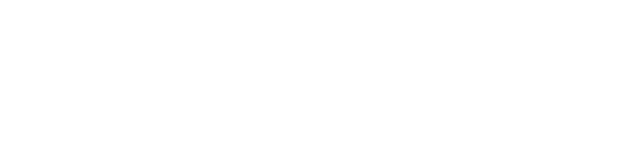
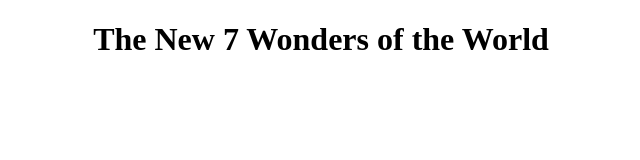
Before and after one commit to thebeanogamer/Wonders-Website, a plain HTML site: page index.html in a window 1280 px wide. Shown: the whole page, without its empty margins (319-959 px from the left). Drawn offline with Linux system fonts and the light colour scheme.

Commit message:
Add H1 to homepage

```diff
--- a/index.html
+++ b/index.html
@@ -6,6 +6,6 @@
     <title>The New 7 Wonders of the World</title>
   </head>
   <body>
-
+<h1>The New 7 Wonders of the World</h1>
   </body>
 </html>
```
